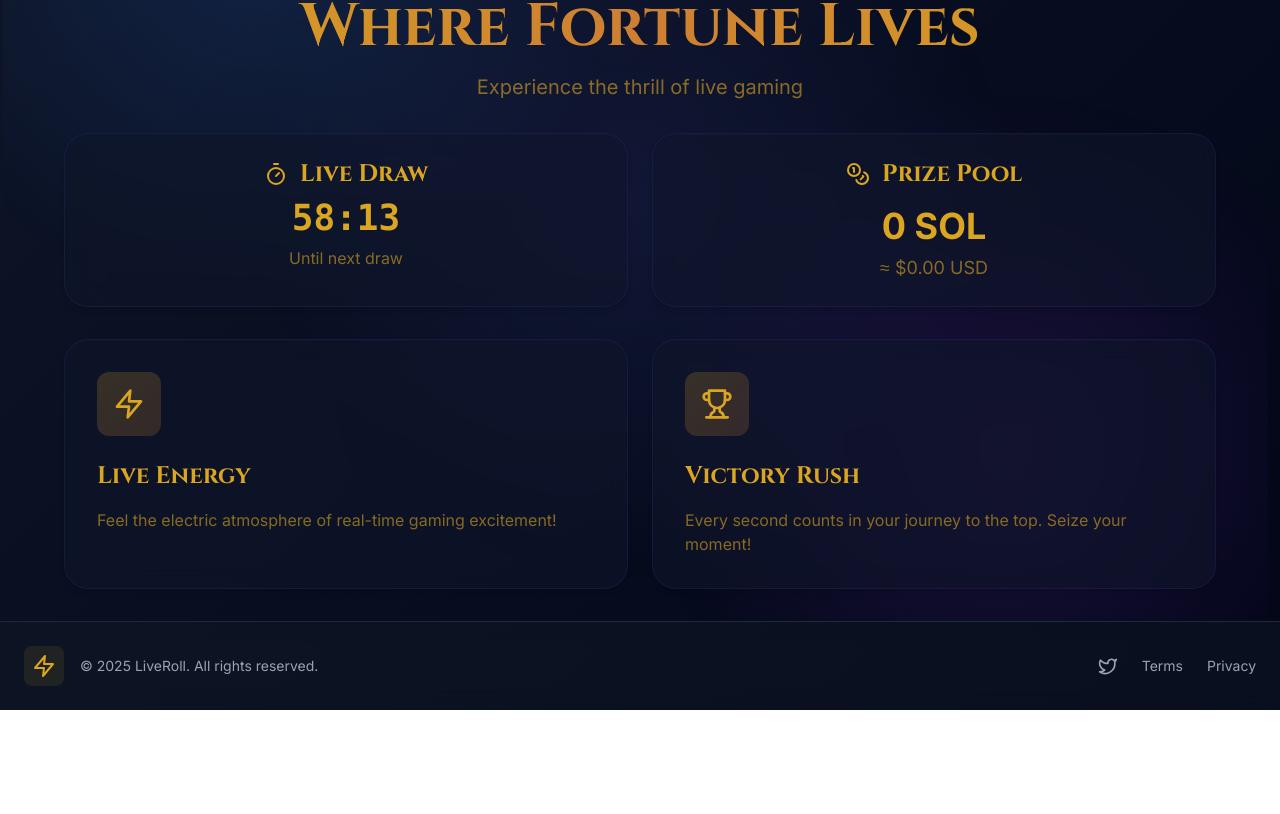
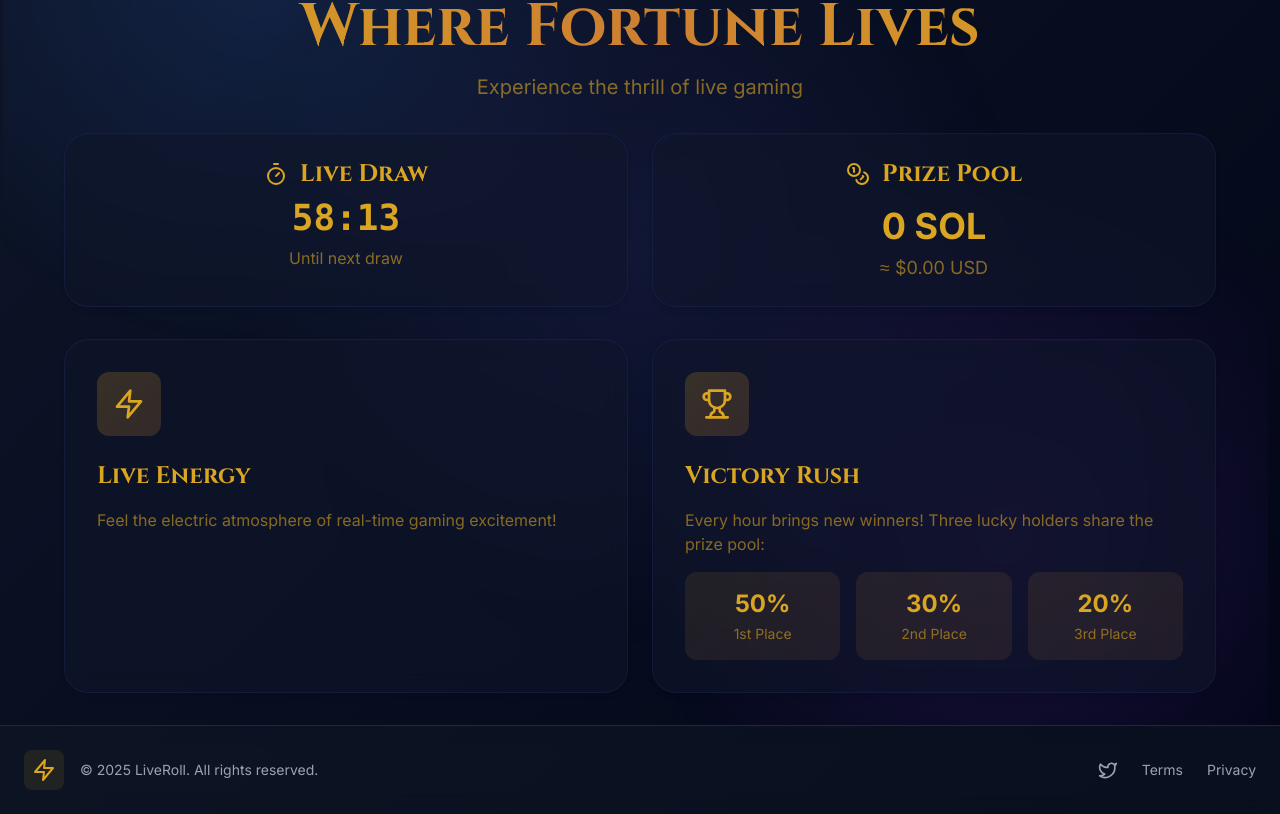
Before and after one commit to mobstaz187/habujiji, a React (Vite) app: page / in a window 1280 px wide. Shown: the part 322-1136 px from the top of the page. Before the commit the page ends 1032 px from the top, so only its background shows below. Built offline with nearby package versions, Linux system fonts and the light colour scheme; no server answers.

Commit message:
first commit

```diff
--- a/src/pages/HomePage.tsx
+++ b/src/pages/HomePage.tsx
@@ -66,9 +66,25 @@ const HomePage: React.FC = () => {
             <Trophy size={32} className="text-[#daa520]" />
           </div>
           <h3 className="text-2xl font-bold text-[#daa520] mb-4 hermes-title">Victory Rush</h3>
-          <p className="text-[#daa520]/60">
-            Every second counts in your journey to the top. Seize your moment!
-          </p>
+          <div className="space-y-4">
+            <p className="text-[#daa520]/60">
+              Every hour brings new winners! Three lucky holders share the prize pool:
+            </p>
+            <div className="grid grid-cols-3 gap-4">
+              <div className="bg-gradient-to-br from-[#daa520]/10 to-[#cd7f32]/10 p-4 rounded-xl text-center">
+                <div className="text-2xl font-bold text-[#daa520] mb-1">50%</div>
+                <div className="text-[#daa520]/60 text-sm">1st Place</div>
+              </div>
+              <div className="bg-gradient-to-br from-[#daa520]/10 to-[#cd7f32]/10 p-4 rounded-xl text-center">
+                <div className="text-2xl font-bold text-[#daa520] mb-1">30%</div>
+                <div className="text-[#daa520]/60 text-sm">2nd Place</div>
+              </div>
+              <div className="bg-gradient-to-br from-[#daa520]/10 to-[#cd7f32]/10 p-4 rounded-xl text-center">
+                <div className="text-2xl font-bold text-[#daa520] mb-1">20%</div>
+                <div className="text-[#daa520]/60 text-sm">3rd Place</div>
+              </div>
+            </div>
+          </div>
         </div>
       </div>
     </div>
```
